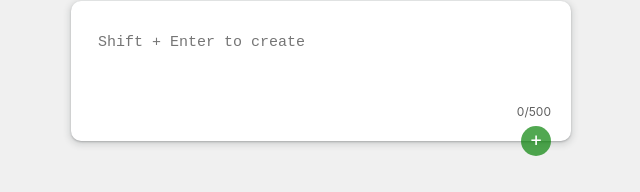
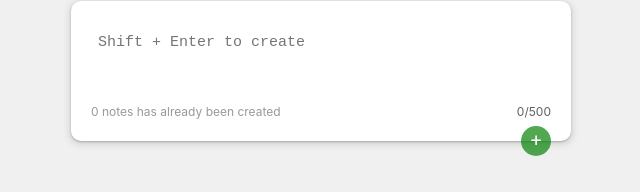
Before and after one commit to LevinIgor/vue-keeps, a Vue app: page / in a window 1280 px wide. Shown: the part 130-322 px from the top of the page, without its empty margins (319-959 px from the left). Built offline with nearby package versions, Linux system fonts and the light colour scheme; no server answers; the database is empty.

Commit message:
Counter symbols and created notes

```diff
--- a/src/components/v-input-form.vue
+++ b/src/components/v-input-form.vue
@@ -23,16 +23,21 @@
         @keyup="keyup($event)"
         :maxlength="maxlength"
       />
+      <span class="doc__counter"
+        >{{ docCount }} notes has already been created</span
+      >
       <span class="counter">{{ symbolCounter() }}/{{ maxlength }}</span>
     </section>
     <span @click="create()" class="form__btn" title="Create" />
   </div>
 </template>
 <script setup>
-import { ref } from "vue";
+import { ref, onMounted } from "vue";
 import setKeep from "@/firebase/setKeep.js";
+import getDocCount from "@/firebase/getDocCount.js";
 
 const maxlength = 500;
+const docCount = ref("-");
 
 const emits = defineEmits(["onCreateKeep"]);
 const isTitleShow = ref(false);
@@ -47,10 +52,13 @@ async function create() {
     form.value.id = Date.now();
 
     setKeep(form.value);
-
+    docCount.value++;
     emits("onCreateKeep", form.value);
 
-    form.value = {};
+    form.value = {
+      title: "",
+      content: "",
+    };
   }
 }
 
@@ -81,6 +89,12 @@ function keyup(event) {
 function symbolCounter() {
   return form.value.content.length;
 }
+
+onMounted(() => {
+  getDocCount().then((count) => {
+    docCount.value = count;
+  });
+});
 </script>
 <style scoped>
 .forms {
@@ -101,7 +115,16 @@ textarea {
   margin-top: 1px;
   width: 100%;
 }
+.doc__counter {
+  position: absolute;
+  bottom: 0;
+  left: 0;
+  font-size: 12px;
+  color: #999;
+  user-select: none;
+}
 .counter {
+  user-select: none;
   position: absolute;
   bottom: 0;
   right: 0;
--- /dev/null
+++ b/src/firebase/getDocCount.js
@@ -0,0 +1,8 @@
+import db from "@/firebase";
+import { query, collection, getDocs } from "firebase/firestore";
+
+export default async function () {
+  const q = query(collection(db, "keeps"));
+  const querySnapshot = await getDocs(q);
+  return querySnapshot.size;
+}
```
